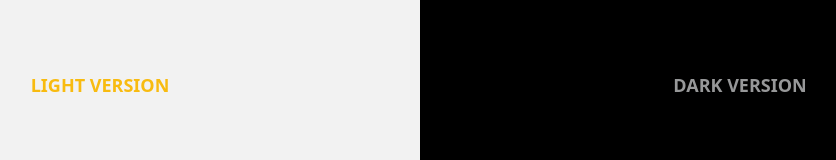
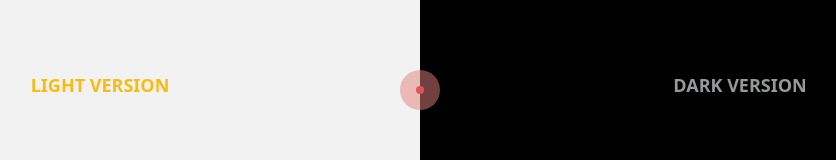
Before and after one commit to hannankhan560/myresume, a React (Create React App) app: page / in a window 1280 px wide. Shown: the part 310-470 px from the top of the page, without its empty margins (220-1056 px from the left). Built offline with nearby package versions, Linux system fonts and the light colour scheme.

Commit message:
cursor add

```diff
--- a/src/App.js
+++ b/src/App.js
@@ -3,7 +3,7 @@ import { BrowserRouter, Routes, Route } from "react-router-dom";
 import Resume from './pages/Resume'
 import Layout from "./pages/Layout";
 import NoPage from "./pages/Nopage";
-// import Cursor from './Cursor';
+import Cursor from './Cursor';
 import './sass/style.scss';
 // import ReactFullpage from '@fullpage/react-fullpage';
 
@@ -33,7 +33,7 @@ export default function App() {
           <Route path="*" element={<NoPage />} />
       </Routes>
     </BrowserRouter>
-    {/* <Cursor /> */}
+    <Cursor />
     </>
   );
 }
```
